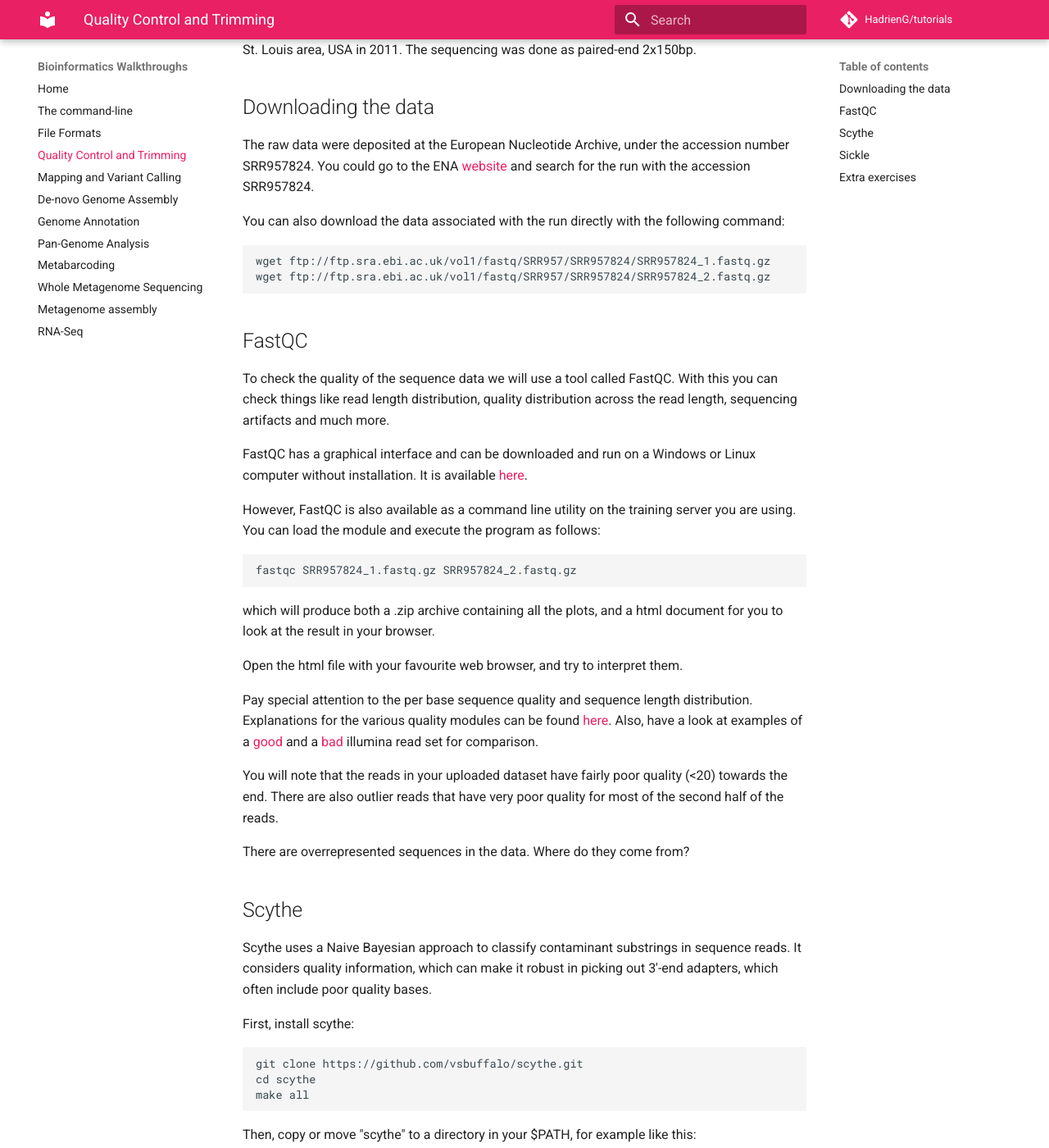
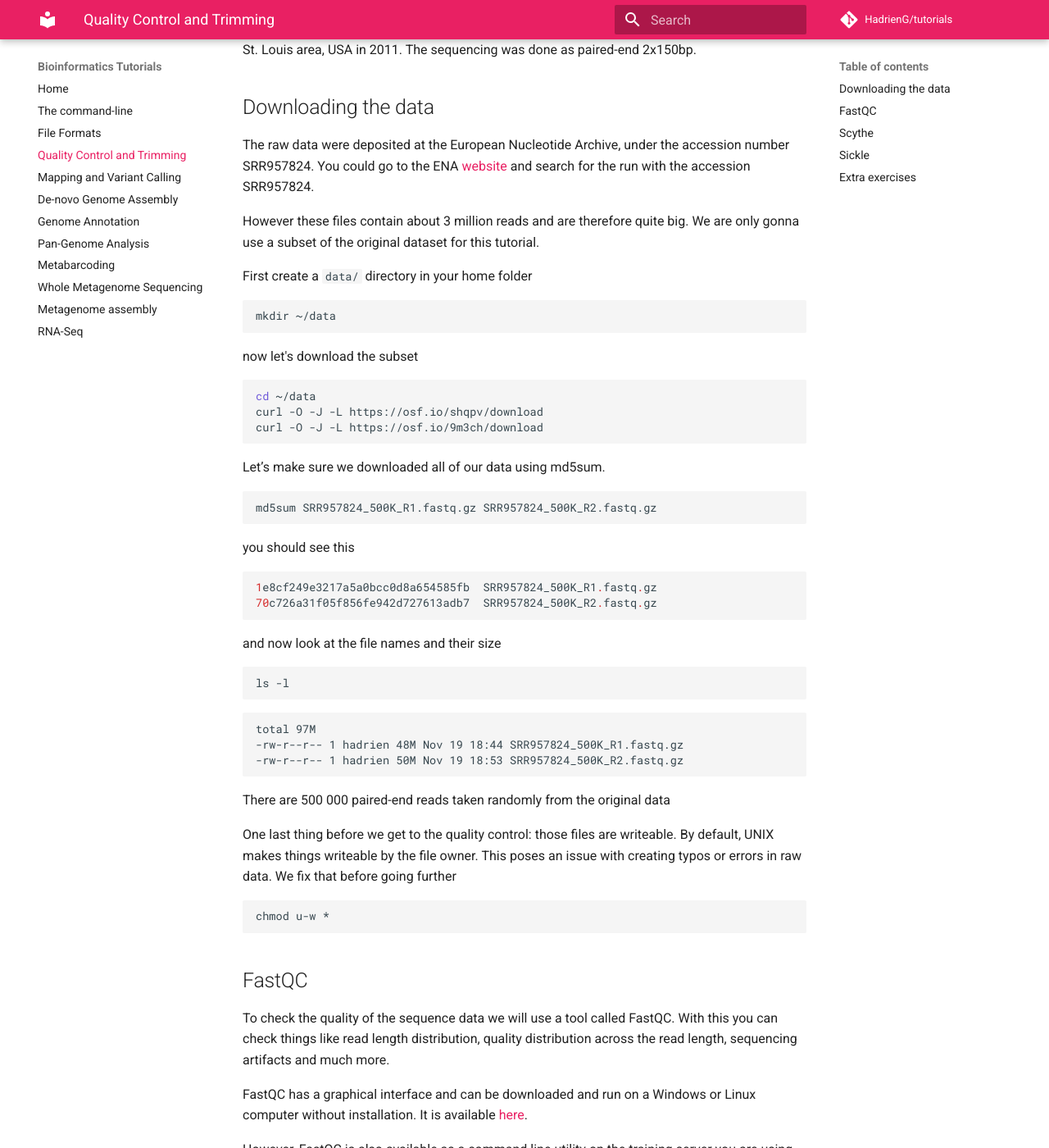
Before and after one commit to HadrienG/tutorials, an MkDocs documentation site: the page built from docs/qc.md, in a window 1280 px wide and 1400 px high, scrolled down 276 px. Shown: the whole window at 82% size. Built offline with MkDocs 1.6.1 and Material for MkDocs 9.7.7, drawn with Linux system fonts in a browser that asks for light colours; comment, search, counter and statistics services are not loaded; old or Windows-style settings are respelled for this version of MkDocs; some of the changed text lies outside the part shown.

Commit message:
download data

````diff
--- a/docs/qc.md
+++ b/docs/qc.md
@@ -12,11 +12,57 @@ The sequencing was done as paired-end 2x150bp.
 The raw data were deposited at the European Nucleotide Archive, under the accession number SRR957824.
 You could go to the ENA [website](http://www.ebi.ac.uk/ena) and search for the run with the accession SRR957824.
 
-You can also download the data associated with the run directly with the following command:
+However these files contain about 3 million reads and are therefore quite big.
+We are only gonna use a subset of the original dataset for this tutorial.
+
+First create a `data/` directory in your home folder
+
+```bash
+mkdir ~/data
+```
+
+now let's download the subset
+
+```bash
+cd ~/data
+curl -O -J -L https://osf.io/shqpv/download
+curl -O -J -L https://osf.io/9m3ch/download
+```
+
+Let’s make sure we downloaded all of our data using md5sum.
+
+```bash
+md5sum SRR957824_500K_R1.fastq.gz SRR957824_500K_R2.fastq.gz
+```
+
+you should see this
 
 ```
-wget ftp://ftp.sra.ebi.ac.uk/vol1/fastq/SRR957/SRR957824/SRR957824_1.fastq.gz
-wget ftp://ftp.sra.ebi.ac.uk/vol1/fastq/SRR957/SRR957824/SRR957824_2.fastq.gz
+1e8cf249e3217a5a0bcc0d8a654585fb  SRR957824_500K_R1.fastq.gz
+70c726a31f05f856fe942d727613adb7  SRR957824_500K_R2.fastq.gz
+```
+
+and now look at the file names and their size
+
+```bash
+ls -l
+```
+
+```
+total 97M
+-rw-r--r-- 1 hadrien 48M Nov 19 18:44 SRR957824_500K_R1.fastq.gz
+-rw-r--r-- 1 hadrien 50M Nov 19 18:53 SRR957824_500K_R2.fastq.gz
+```
+
+There are 500 000 paired-end reads taken randomly from the original data
+
+One last thing before we get to the quality control: those files are writeable.
+By default, UNIX makes things writeable by the file owner.
+This poses an issue with creating typos or errors in raw data.
+We fix that before going further
+
+```bash
+chmod u-w *
 ```
 
 ## FastQC
@@ -25,7 +71,7 @@ To check the quality of the sequence data we will use a tool called FastQC. With
 
 FastQC has a graphical interface and can be downloaded and run on a Windows or Linux computer without installation. It is available [here](http://www.bioinformatics.babraham.ac.uk/projects/fastqc/).
 
-However, FastQC is also available as a command line utility on the training server you are using. You can load the module and execute the program as follows:
+However, FastQC is also available as a command line utility on the training server you are using. You can execute the program as follows:
 
 ```
 fastqc SRR957824_1.fastq.gz SRR957824_2.fastq.gz
--- a/mkdocs.yml
+++ b/mkdocs.yml
@@ -1,4 +1,4 @@
-site_name: Bioinformatics Walkthroughs
+site_name: Bioinformatics Tutorials
 theme:
     name: 'material'
     palette:
@@ -17,6 +17,7 @@ extra:
 # extensions
 markdown_extensions:
     - admonition
+    - codehilite
     - markdown.extensions.toc:
         permalink: true
 
````
